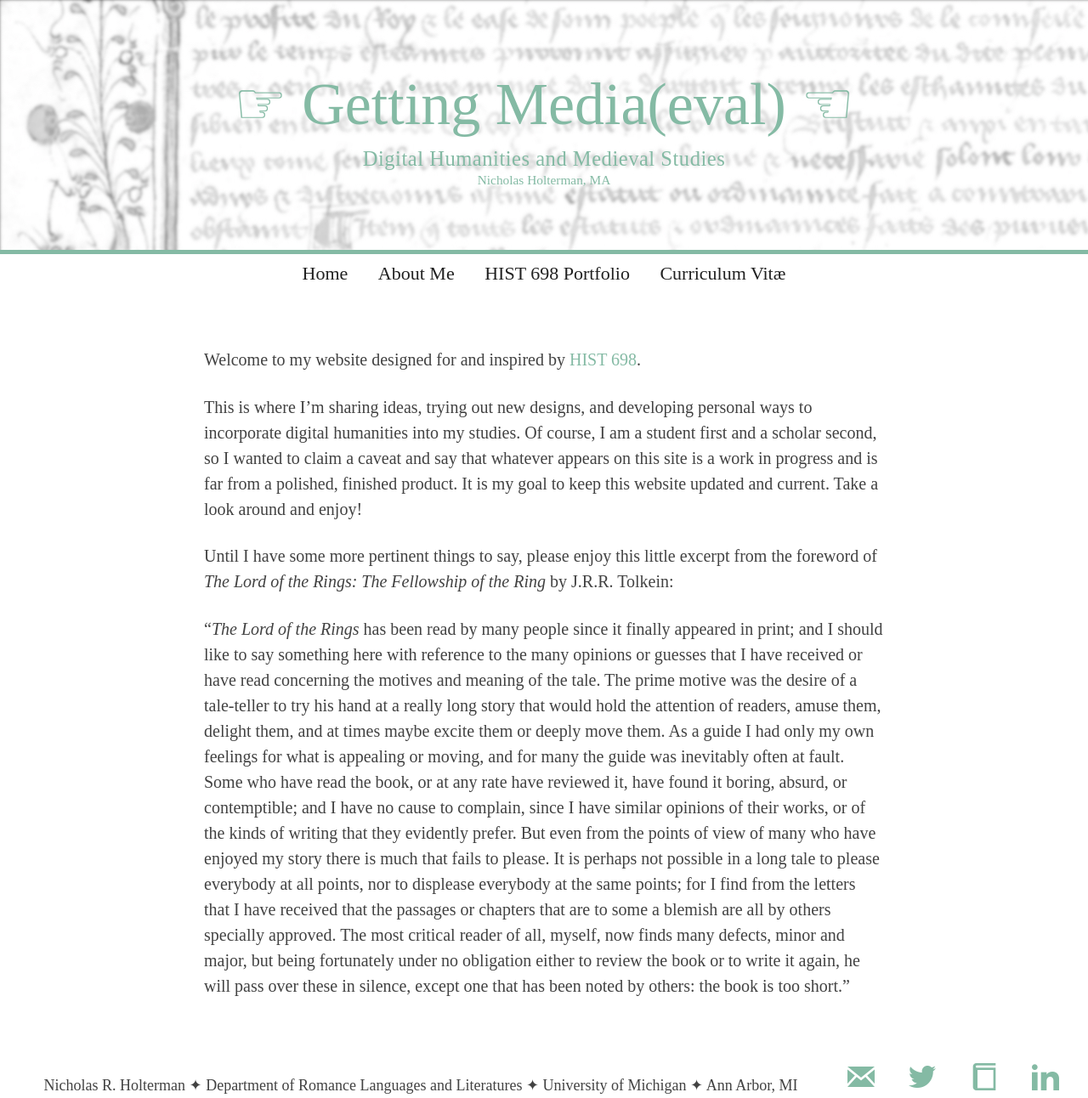
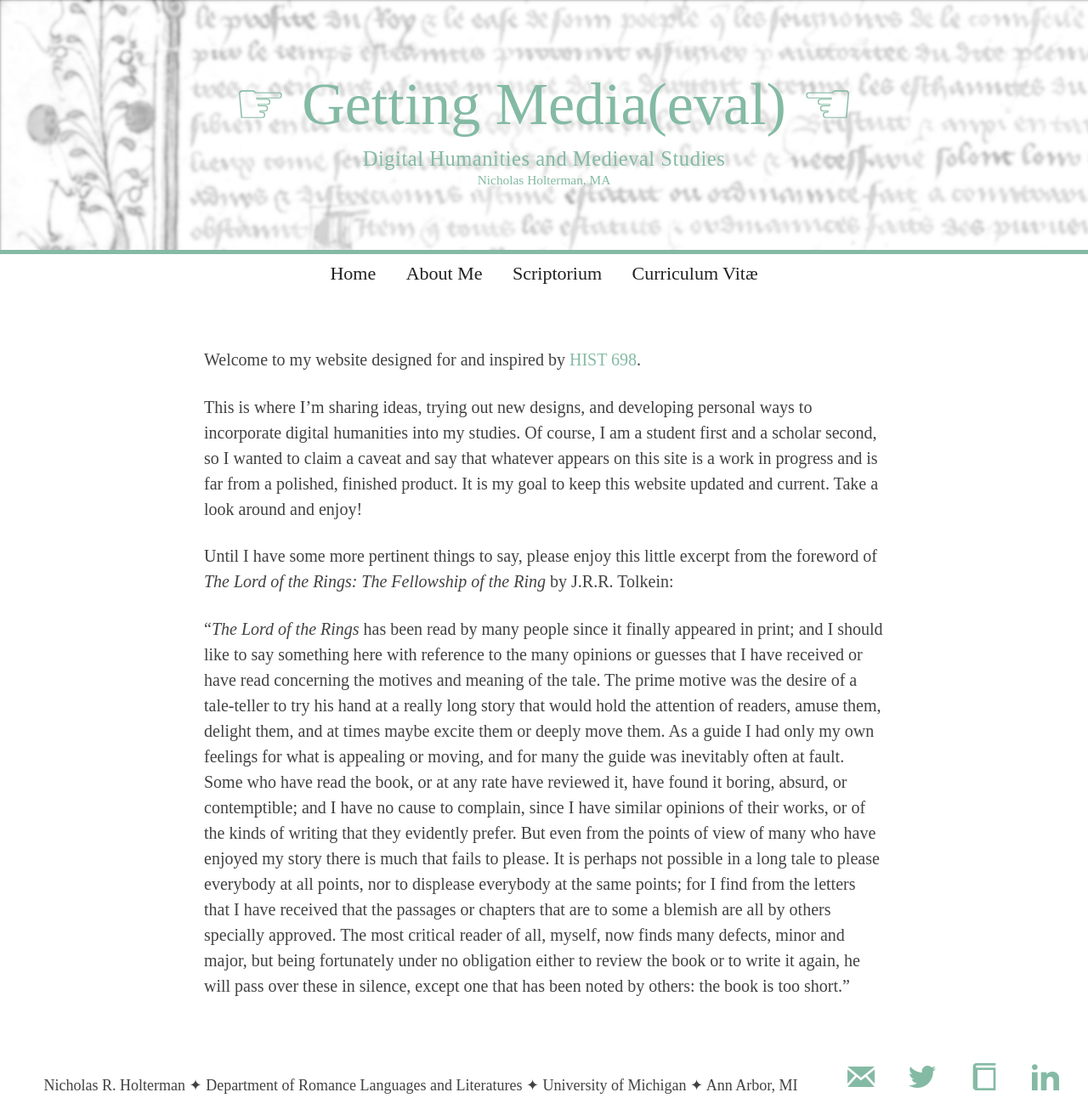
Before and after one commit to nrholterman/nrholterman.github.io, a Jekyll site: the page built from index.md, in a window 1280 px wide. Shown: the whole page at 85% size. Built offline with Jekyll 4.4.1, drawn with Linux system fonts in a browser that asks for light colours; some web fonts are replaced.

Commit message:
scriptorium

```diff
--- a/_includes/nav.html
+++ b/_includes/nav.html
@@ -5,7 +5,7 @@
   <ul>
     <li><a href="index.html">Home</a></li>
     <li><a href="about.html">About Me</a></li>
-    <li><a href="portfolio.html">HIST 698 Portfolio</a></li>
+    <li><a href="portfolio.html">Scriptorium</a></li>
     <li><a href="Holtermancv.html">Curriculum Vitæ</a></li>
   </ul>
 </div>
```
